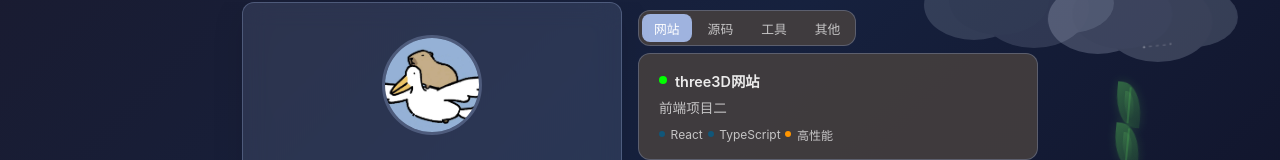
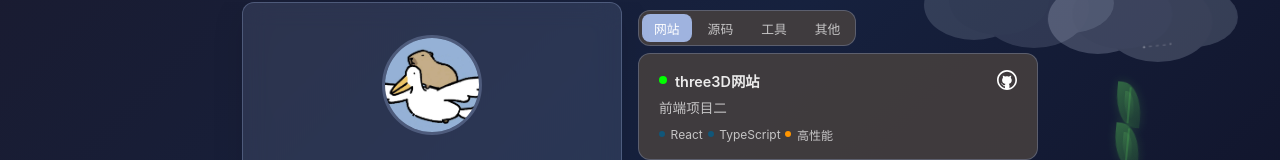
Before and after one commit to neo-jack/0MainPage, a Vue app: page / in a window 1280 px wide. Shown: the part 231-391 px from the top of the page. Built offline with nearby package versions, Linux system fonts and the light colour scheme.

Commit message:
fix:图标不对齐和feat:选中特效

```diff
--- a/src/components/NavGrid/NavGrid.vue
+++ b/src/components/NavGrid/NavGrid.vue
@@ -204,7 +204,7 @@ onMounted(() => {
 .icon-group {
   display: flex;
   align-items: flex-end;
-  gap: 4px;
+  gap: 6px;
 }
 
 .nav-icon-link {
@@ -218,9 +218,37 @@ onMounted(() => {
   transition: all 0.3s ease;
   cursor: pointer;
   text-decoration: none;
+  position: relative;
 
- &:hover {
-    filter: brightness(1.3);
+  &::before {
+    content: '';
+    position: absolute;
+    inset: -2px;
+    background:
+      //左上角
+      linear-gradient(currentColor, currentColor) 0 0 / 5px 1.5px no-repeat,
+      linear-gradient(currentColor, currentColor) 0 0 / 1.5px 5px no-repeat,
+      //右上角
+      linear-gradient(currentColor, currentColor) 100% 0 / 5px 1.5px no-repeat,
+      linear-gradient(currentColor, currentColor) 100% 0 / 1.5px 5px no-repeat,
+      //左下角
+      linear-gradient(currentColor, currentColor) 0 100% / 5px 1.5px no-repeat,
+      linear-gradient(currentColor, currentColor) 0 100% / 1.5px 5px no-repeat,
+      //右下角
+      linear-gradient(currentColor, currentColor) 100% 100% / 5px 1.5px no-repeat,
+      linear-gradient(currentColor, currentColor) 100% 100% / 1.5px 5px no-repeat;
+    opacity: 0;
+    //淡出
+    transition: opacity 0.3s ease;
+    pointer-events: none;
+  }
+
+  &:hover {
+    filter: brightness(1);
+
+    &::before {
+      opacity: 1;
+    }
   }
 }
 
--- a/src/config/nav.ts
+++ b/src/config/nav.ts
@@ -41,7 +41,7 @@ export const navItems: NavItem[] = [
     nameEn: "React18 Core",
     icons: [
       {
-        icon: "Github",
+        icon: "/icon/github.svg",
         url: "https://github.com/neo-jack/102my-react",
         title: "GitHub",
       },
@@ -74,7 +74,11 @@ export const navItems: NavItem[] = [
     name: "three3D网站",
     nameEn: "Three3D Website",
     icons: [
-      { icon: "Github", url: "https://github.com/neo-jack", title: "GitHub" },
+      {
+        icon: "/icon/github.svg",
+        url: "https://github.com/neo-jack",
+        title: "GitHub",
+      },
     ],
     localUrl: "http://localhost:3002",
 
@@ -93,7 +97,11 @@ export const navItems: NavItem[] = [
     name: "其他-占位",
     nameEn: "Others",
     icons: [
-      { icon: "Github", url: "https://github.com/neo-jack", title: "GitHub" },
+      {
+        icon: "/icon/github.svg",
+        url: "https://github.com/neo-jack",
+        title: "GitHub",
+      },
     ],
     localUrl: "http://localhost:3004",
     prodUrl: "https://h04.example.com",
@@ -111,7 +119,11 @@ export const navItems: NavItem[] = [
     name: "工具-占位",
     nameEn: "Tools",
     icons: [
-      { icon: "Github", url: "https://github.com/neo-jack", title: "GitHub" },
+      {
+        icon: "/icon/github.svg",
+        url: "https://github.com/neo-jack",
+        title: "GitHub",
+      },
     ],
     localUrl: "http://localhost:4001",
     prodUrl: "https://s01.example.com",
```
Also changed, not shown: public/icon/github.svg, 1 other file (tests, documents, lock files or other folders).
